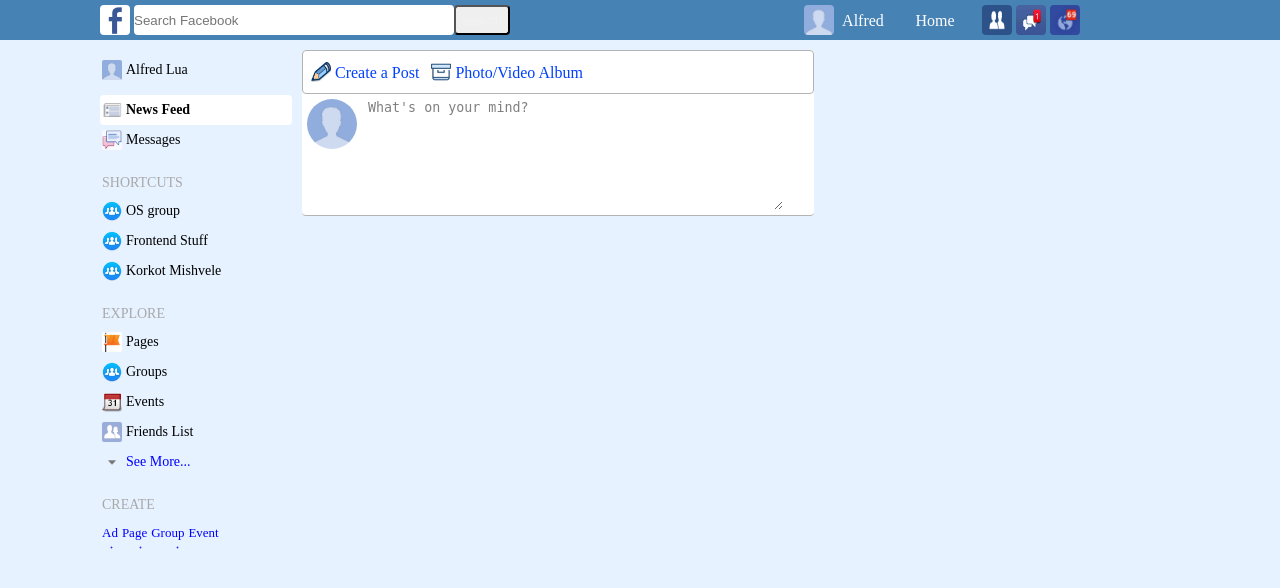
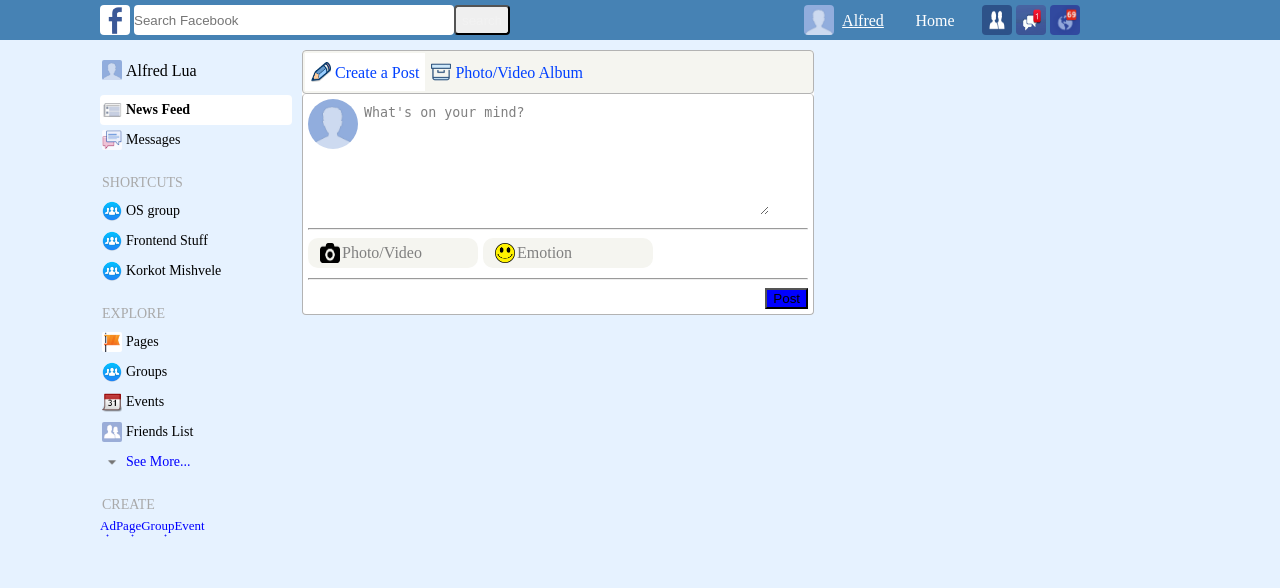
Before and after one commit to xosrika/facebook-main-page, a PHP site: page / in a window 1280 px wide. Shown: the top 588 px of the page. Run offline with PHP 8.4, Linux system fonts and the light colour scheme.

Commit message:
Added form in the middle column

```diff
--- a/index.php
+++ b/index.php
@@ -3,6 +3,7 @@
 <html lang="en-US">
   <head>
 	<style>
+
 		.group:after {
 		  content: "";
 		  display: table;
@@ -135,7 +136,8 @@
 
 		#user-content{
 			float: left;
-			margin-bottom: 10px;
+			width: 100%;
+			border-radius: 4px;
 		}
 
 		#news-feed{
@@ -161,15 +163,19 @@
 			border-radius: 2px;
 		}
 
-		#left-column a{
+		#left-column spam{
 			margin: 2px;
 			margin-right: 2px;
 			margin-top: 7px;
 			margin-bottom: 7px;
 			float: left;
 			height: 14px;
-			text-align: center;
+			width: 80%;
+			text-align: left;
 
+		}
+		#left-column a:hover {
+			background-color: white;
 		}
 
 		#left-column ul{
@@ -214,6 +220,7 @@
 
 		.left_list_elem{
 			font-size: 14px;
+			float: left;
 		}
 
 		#middle-column{
@@ -246,7 +253,7 @@
 			float: left;
 			width: 50px;
 			border-radius: 25px;
-			margin: 5px;
+
 			margin-bottom: 60px;
 		}
 
@@ -279,10 +286,13 @@
 			text-align: center;
 		}
 		#main-form{
+			padding: 5px;
 			clear: both;
 			border: 0px;
 			border-radius: 4px;
 			border-bottom: 1px;
+			border-left: 1px;
+			border-right: 1px;
 			border-style: solid;
 			border-color: #b3b3b3;
 		}
@@ -301,6 +311,40 @@
 			border-radius: 4px;
 			border-style: solid;
 			border-color: #b3b3b3;
+		}
+		hr {
+			display: block;
+			margin-top: 0.5em;
+			margin-bottom: 0.5em;
+			margin-left: auto;
+			margin-right: auto;
+			border-style: inset;
+			border-width: 1px;
+			clear: both;
+		}
+		.form-bottom{
+			float:left;
+			background: white;
+			float: left;
+			border-radius: 10px;
+			padding-left: 10px;
+			background: #f5f5f0;
+			margin-right: 5px;
+			color: grey;
+			margin-bottom: 10px;
+		}
+
+		.form-bottom spam{
+			display: block;
+			width: 160px;
+			margin-top: 6px;
+			margin-bottom: 6px;
+		}
+
+		#main-form-button{
+			background: blue;
+			float: right;"
+
 		}
 	</style>
     <meta charset="utf-8">
@@ -321,7 +365,7 @@
 			<img id="messages" src="messages.png">
 			<img id="friend-req" src="friends.jpg">
 			<a text-align="center">Home</a>
-			<a text-align="center">Alfred</a>
+			<a text-align="center" href="index.php">Alfred</a>
 			<img id="person" src="person.jpg">
 
 		</div> <!-- #right-bar -->
@@ -332,43 +376,44 @@
 
 		<div id="left-column" class="group">
 
-			<div id="user-content" class="group">
+
+			<div id="user-content" class="group" style="margin-bottom: 10px">
 				<img class="left-column-picture" src="person.jpg">
-				<a class="left_list_elem">Alfred Lua</a>
+				<spam style="float: left;">Alfred Lua</spam>
 			</div> <!-- #user column -->
 
 			<div id="news-feed">
 				<img class="left-column-picture" src="news-feed.jpeg">
-				<a style="float: left;" class="left_list_elem"><b>News Feed</b></a>
+				<spam style="float: left;" class="left_list_elem"><b>News Feed</b></spam>
 			</div> <!-- #news feed -->
 
 			<div id="left-messages">
 				<img class="left-column-picture" src="messages-left.jpg">
-				<a style="float: left;" class="left_list_elem">Messages</a>
+				<spam style="float: left;" class="left_list_elem">Messages</spam>
 			</div><!-- #left messages -->
 
-			<a class="left-label">SHORTCUTS</a>
+			<spam class="left-label">SHORTCUTS</spam>
 
 
 			<ul>
-				<li style="clear: both;"><img class="left-column-picture" src="group.png"> <a class="left_list_elem">OS group</a></li>
-				<li style="clear: both;"><img class="left-column-picture" src="group.png"> <a class="left_list_elem">Frontend Stuff</a></li>
-				<li style="clear: both;"><img class="left-column-picture" src="group.png"> <a class="left_list_elem">Korkot Mishvele</a></li>
+				<li style="clear: both;"><img class="left-column-picture" src="group.png"> <spam class="left_list_elem">OS group</spam></li>
+				<li style="clear: both;"><img class="left-column-picture" src="group.png"> <spam class="left_list_elem">Frontend Stuff</spam></li>
+				<li style="clear: both;"><img class="left-column-picture" src="group.png"> <spam class="left_list_elem">Korkot Mishvele</spam></li>
 			</ul> <!-- shortcuts -->
 
 
-			<a class="left-label">EXPLORE</a>
+			<spam class="left-label">EXPLORE</spam>
 
 			<ul>
 
-				<li style="clear: both;"><img class="left-column-picture" src="pages.jpg"> <a class="left_list_elem">Pages</a></li>
-				<li style="clear: both;"><img class="left-column-picture" src="group.png"> <a class="left_list_elem">Groups</a></li>
-				<li style="clear: both;"><img class="left-column-picture" src="events.png"> <a class="left_list_elem">Events</a></li>
-				<li style="clear: both;"><img class="left-column-picture" src="friends-list.jpg"> <a class="left_list_elem">Friends List</a></li>
-				<li style="clear: both;"><img class="left-column-picture" src="dropdown.png"> <a style="color: blue;" class="left_list_elem">See More...</a></li>
+				<li style="clear: both;"><img class="left-column-picture" src="pages.jpg"> <spam class="left_list_elem">Pages</spam></li>
+				<li style="clear: both;"><img class="left-column-picture" src="group.png"> <spam class="left_list_elem">Groups</spam></li>
+				<li style="clear: both;"><img class="left-column-picture" src="events.png"> <spam class="left_list_elem">Events</spam></li>
+				<li style="clear: both;"><img class="left-column-picture" src="friends-list.jpg"> <spam class="left_list_elem">Friends List</spam></li>
+				<li style="clear: both;"><img class="left-column-picture" src="dropdown.png"> <spam style="color: blue;" class="left_list_elem">See More...</spam></li>
 			</ul> <!-- explore -->
 
-			<a class="left-label">CREATE</a>
+			<spam class="left-label">CREATE</spam>
 
 			<ul id="create" class="group">
 
@@ -384,18 +429,36 @@
 
 		<div id="middle-column" class="group">
 			<form id="post-form" class="group">
-				<ul class="group">
+				<ul class="group" style="background: #f5f5f0;">
 
-					<li style="float:left;"><img class="middle-column-picture" src="create-page.png"> <a class="middle_list_elem">Create a Post</a></li>
+					<li style="float:left; background: white;"><img class="middle-column-picture" src="create-page.png"> <a class="middle_list_elem">Create a Post</a></li>
 					<li style="float:left;"><img class="middle-column-picture" src="album.png"> <a class="middle_list_elem">Photo/Video Album</a></li>
 				</ul>
 
-				<div id="main-form">
+				<div id="main-form" class="group">
 					<img id="form-img" src="person.jpg">
 
 					<textarea>What's on your mind?</textarea>
-				</div>
+
+
+					<hr>
+
+					<spam class="form-bottom"><img class="middle-column-picture" src="camera.png">
+						<spam class="middle_list_elem">Photo/Video</spam>
+					</spam>
+					<spam class="form-bottom"><img class="middle-column-picture" src="smile.png">
+						<spam class="middle_list_elem">Emotion</spam>
+					</spam>
+
+					<hr>
+
+					<button id="main-form-button">Post</button>
+				<div>
+
+
 			</form>
+
+
 
 
 		</div> <!-- #middle-column -->
```
Also changed, not shown: camera.png (added), smile.png (added).
